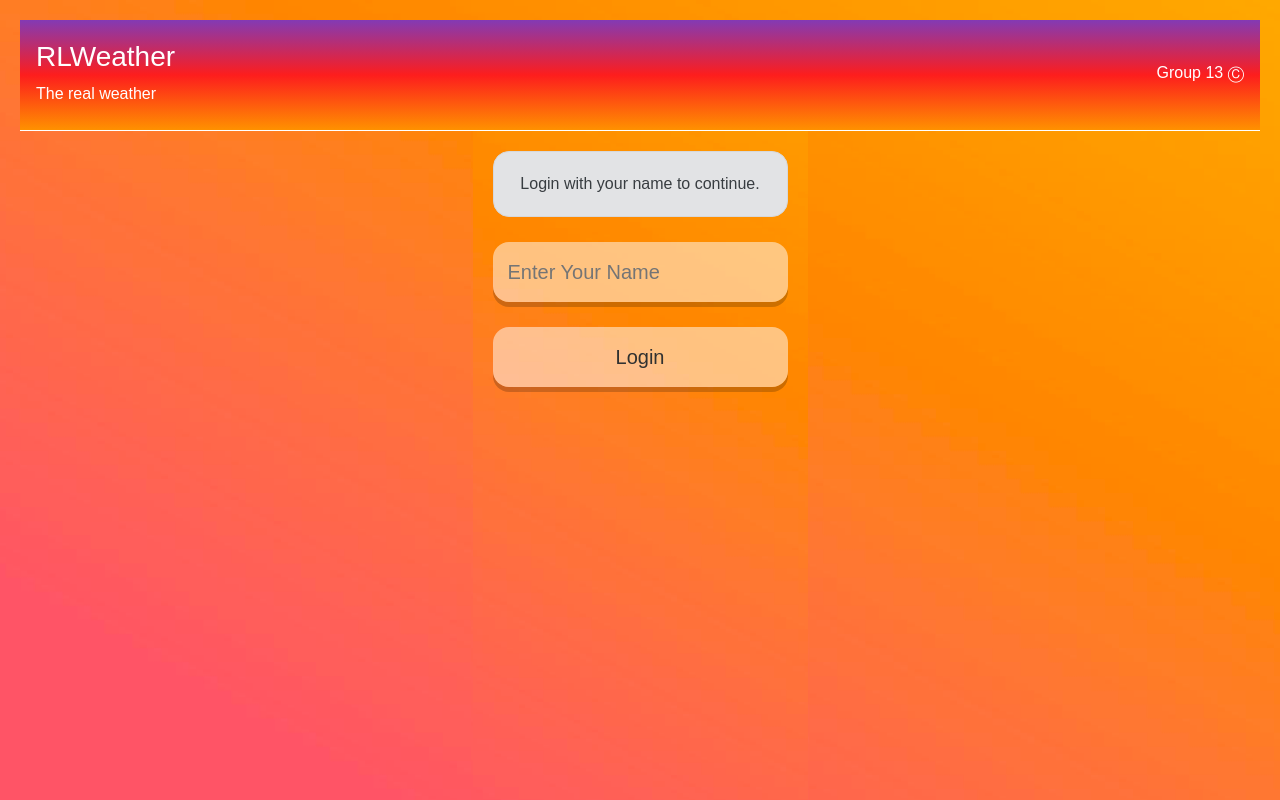
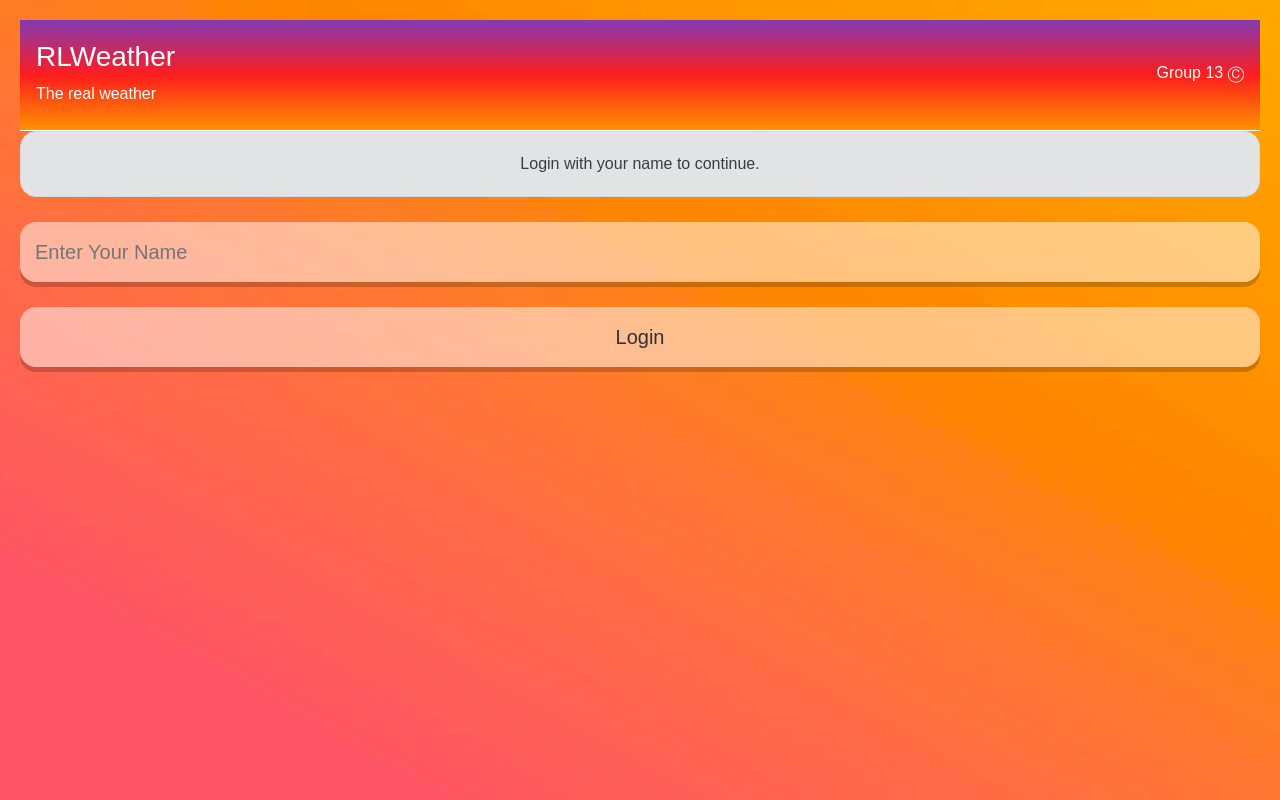
Before and after one commit to dylan-mancero/Weather-App, a React (Create React App) app: page / in a window 1280 px wide. Shown: the top 800 px of the page. Built offline with nearby package versions, Linux system fonts and the light colour scheme.

Commit message:
fixed from dylan

```diff
--- a/src/App.js
+++ b/src/App.js
@@ -57,7 +57,7 @@ class App extends Component {
     return (
       <div className={this.state.background}>
         <Navbar/>
-        <main className="app">
+        <main className="">
           <div>
             {this.state.loginscreen ? <LogInScreen handleUsername={this.handleUsername} handleClick={this.showMainScreen} username={this.state.username} /> : null }
             {this.state.mainscreen ? <MainScreen handleLocation={this.handleLocation} handleShowMore={this.showShowMore} username={this.state.username} handleBG={this.handleBG} /> : null }
```
